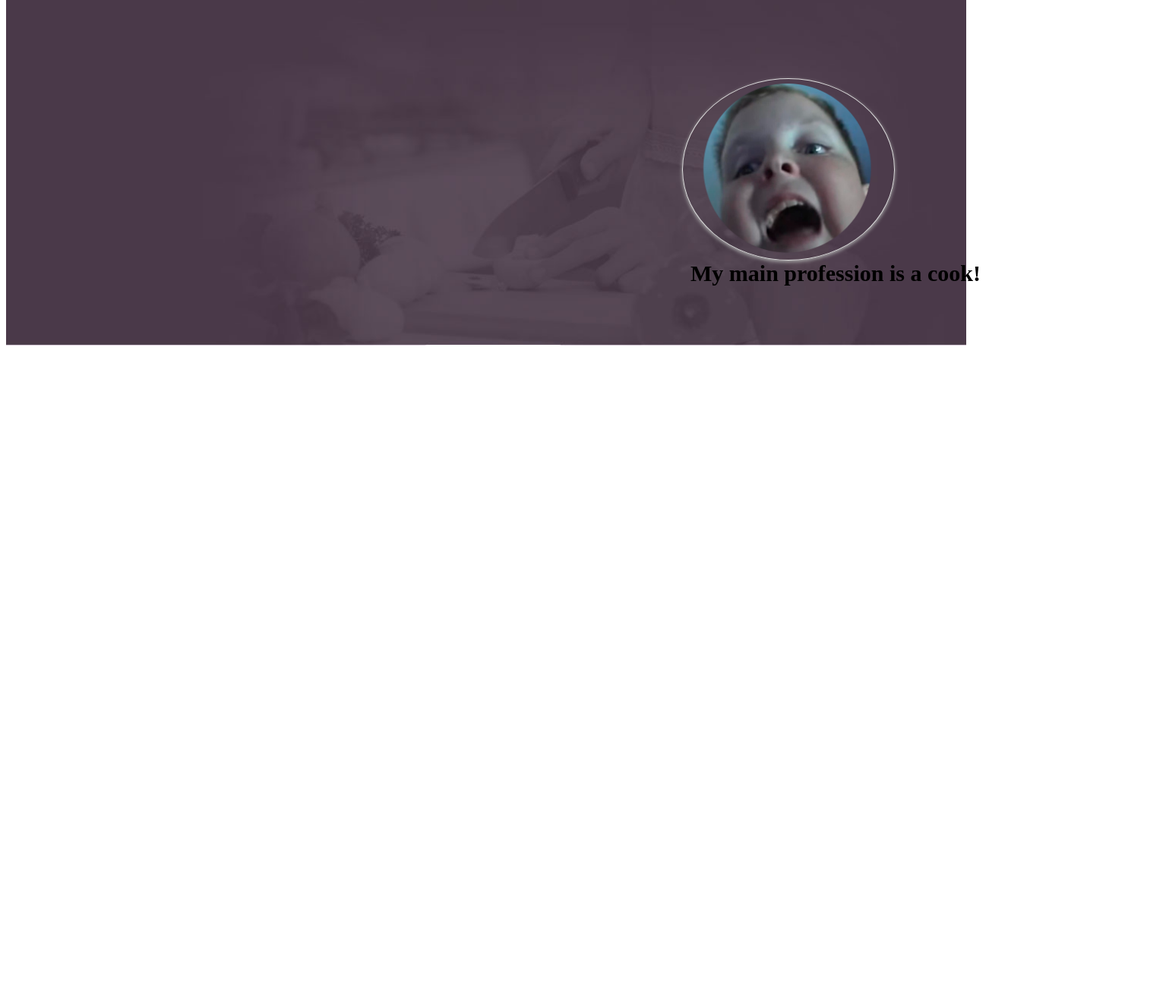
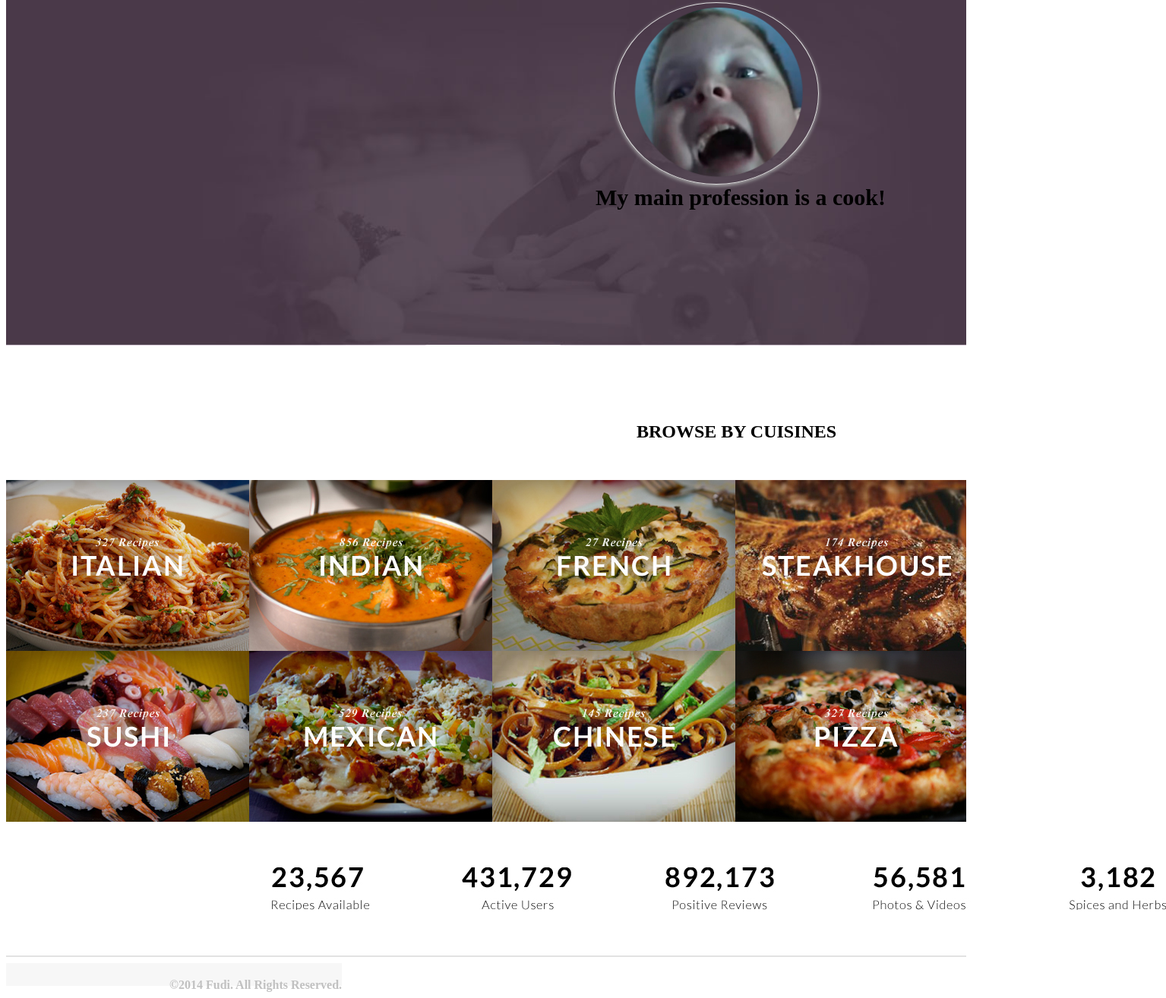
Before and after one commit to TrueSvyaaaat/-, a plain HTML site: page --master/index.html in a window 1280 px wide. Shown: the part 2062-3376 px from the top of the page at 76% size, 1535 px wide, since content can reach past the window. Before the commit the page ends 2525 px from the top, so only its background shows below. Drawn offline with Linux system fonts and the light colour scheme.

Commit message:
Add files via upload

```diff
--- a/--master/index.html
+++ b/--master/index.html
@@ -85,6 +85,17 @@
                                         </div>
                                         </div>
                                         </end>
-
+                    <FOOTER>
+                        <div class="browse">
+                            <h2 class="browseby">BROWSE BY CUISINES</h2>
+                            <div class="bluda">
+                                </div>
+                                </div>
+                                </FOOTER>
+                    <div class="numbers"></div>
+                            <hr>
+                            <div class="podval">
+                                <h4 class="allright">©2014 Fudi. All Rights Reserved.</h4>
+                            </div>
          </body>
          </html>
--- a/--master/style.css
+++ b/--master/style.css
@@ -191,11 +191,10 @@ margin-top:390px;
     background-size: cover;
 }
 .img{
-align-content: center;
-position: absolute;
-margin: -80px 890px;
+margin-top: -200px;
+margin-left: 800px;
 height: 240px;
-width: 280px;
+width: 270px;
 transition: all 0.3s ease-in-out;
 -moz-transition: all 0.3s ease-in-out;
 -webkit-transition: all 0.3s ease-in-out;
@@ -208,8 +207,42 @@ box-shadow: 0 2px 5px #aaa;
     border-radius: 3px;
 }
 .coook{
-    padding-left: 10px;
+    margin-left: -25px;
     width: 500px;
     font-family: 'Lato-Light';
     font-size: 30px;
 }
+.browseby{
+    margin-top: 100px;
+    margin-left: 830px;
+}
+.bluda{
+    background: url(/img/блюда.jpg);
+    height:450px;
+    margin-top: 50px;
+}
+.numbers{
+    background: url(/img/numbers.JPG);
+    height:56px;
+    width: 1177px;
+    margin-top: 60px;
+    margin-left: 350px;
+}
+hr {
+    margin-top: 60px;
+    border: none; /* Убираем границу */
+    background-color:#e2e2e2; /* Цвет линии */
+    color: #e2e2e2; /* Цвет линии для IE6-7 */
+    height: 2px; /* Толщина линии */
+   }
+.podval{
+    background-color: #f7f7f7;
+    height: 30px;
+    max-height: 90px;
+    display:inline-block;
+}
+.allright{
+    color: #c1c1c1;
+    margin-top:20px;
+    margin-left: 215px;
+}
```
Also changed, not shown: --master/img/numbers.jpg (added), --master/img/блюда.jpg (added), 3 other files.
